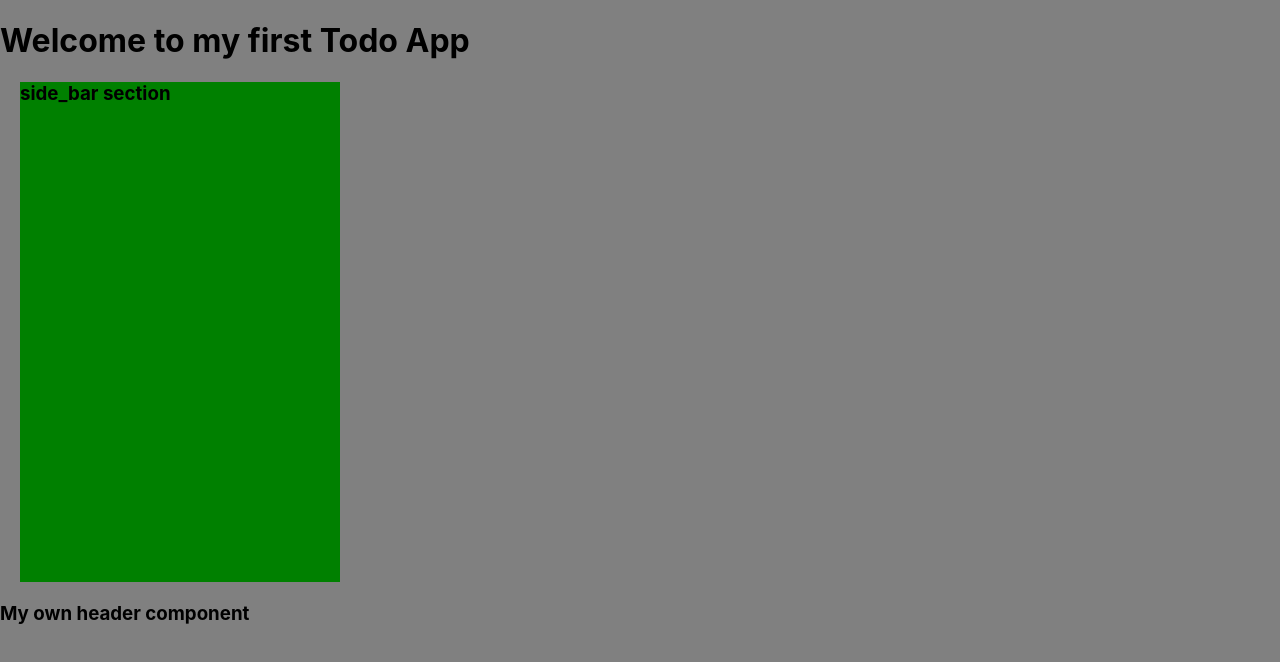
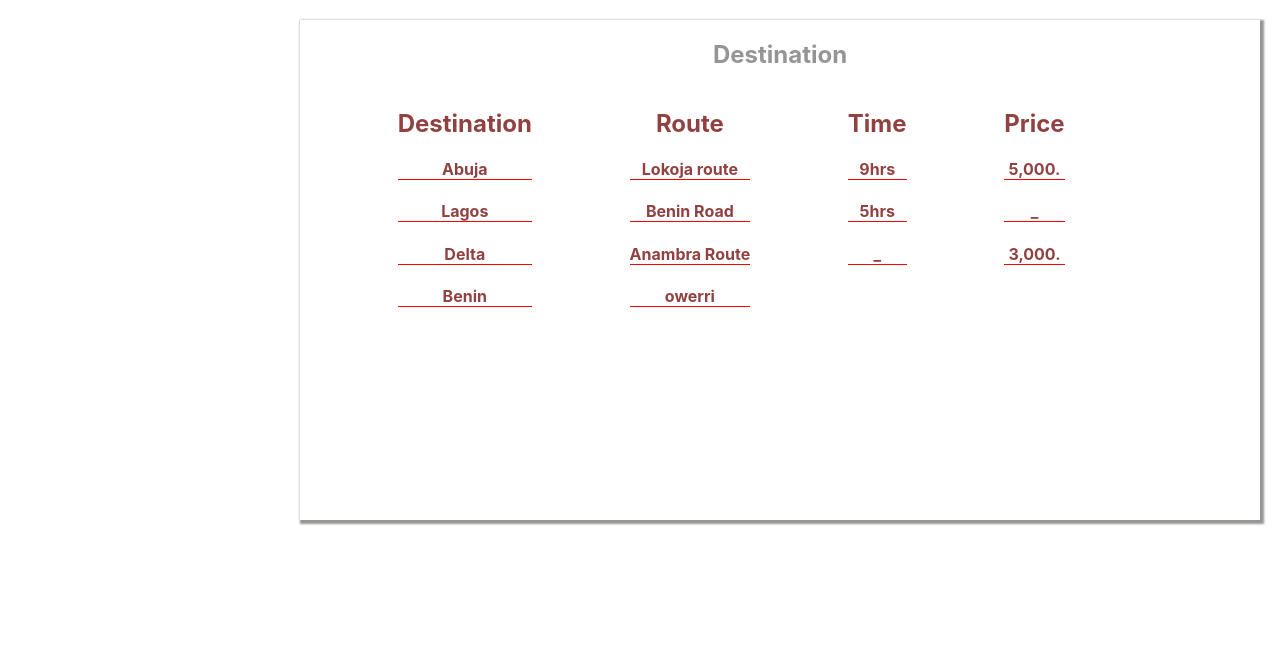
Before and after one commit to onigbajumo/goZSH, a React (Create React App) app: page / in a window 1280 px wide. Shown: the top 662 px of the page. Built offline with nearby package versions, Linux system fonts and the light colour scheme.

Commit message:
new component addition

```diff
--- /dev/null
+++ b/src/component/Direction.js
@@ -0,0 +1,58 @@
+import React, {Component} from 'react';
+
+import '../cssFile/Direction.css';
+
+
+class Direction extends Component{
+    state = {
+        destination: ["Abuja", "Lagos", "Delta", "Benin"],
+        route: ["Lokoja route", "Benin Road","Anambra Route", "owerri"],
+        time: ["9hrs", "5hrs", "_", ],
+        price: ["5,000.", "_", "3,000."]
+   }
+    render(){
+
+        const {carpark} = this.props
+        return (
+            <div className='direction'>
+                <h2>
+                {carpark} Destination
+                </h2>
+                <div className="header">
+                    <div className="destination">
+                        <h2>Destination</h2>
+                        {this.state.destination.map((destination)=>
+                        {return <h4><a href="#">{destination}</a></h4>
+                        } )
+                        }
+                    </div>
+                    <div className="route">
+                    <h2>Route</h2>
+                    {this.state.route.map((destination)=>
+                        {return <h4>{destination}</h4>
+                        } )
+                        }
+                    </div>
+                    <div className="time">
+                    <h2>Time</h2>
+                    {this.state.time.map((destination)=>
+                        {return <h4>{destination}</h4>
+                        } )
+                        }
+                    </div>
+                    <div className="price">
+                    <h2>Price</h2>
+                    {this.state.price.map((destination)=>
+                        {return <h4>{destination}</h4>
+                        } )
+                        }
+                    </div>
+                        <div></div>
+
+                </div>
+            </div>
+
+        )
+    }
+}
+export default Direction;
--- /dev/null
+++ b/src/cssFile/Direction.css
@@ -0,0 +1,27 @@
+.direction{
+    width: 75%;
+    height: 500px;
+    background-color: #fff;
+    margin: 20px;
+    color: rgb(150, 149, 148);
+    text-align: center;
+    box-shadow: 2px 2px 2px 2px;
+    box-sizing: border-box;
+    float: right;
+}
+.header{
+
+    display: flex;
+    width: 100%;
+    color: rgb(146, 65, 65);
+    justify-content: space-evenly;
+    box-sizing: border-box;
+
+}
+a{
+    text-decoration: none;
+    color: rgb(146, 65, 65);
+}
+h4{
+    border-bottom: 1px solid red
+}
--- a/src/index.js
+++ b/src/index.js
@@ -2,12 +2,13 @@ import React from 'react';
 import ReactDOM from 'react-dom';
 import './index.css';
 import * as serviceWorker from './serviceWorker';
-import Gozsh from './component/Gozsh';
+// import Gozsh from './component/Gozsh';
 import Sidebar from './component/Sidebar';
+import Direction from './component/Direction'
 
 
 
-ReactDOM.render(<Gozsh />, document.getElementById('root'));
+ReactDOM.render(<Direction />, document.getElementById('root'));
 
 // If you want your app to work offline and load faster, you can change
 // unregister() to register() below. Note this comes with some pitfalls.
```
Also changed, not shown: src/component/logo.svg (renamed from src/logo.svg).
